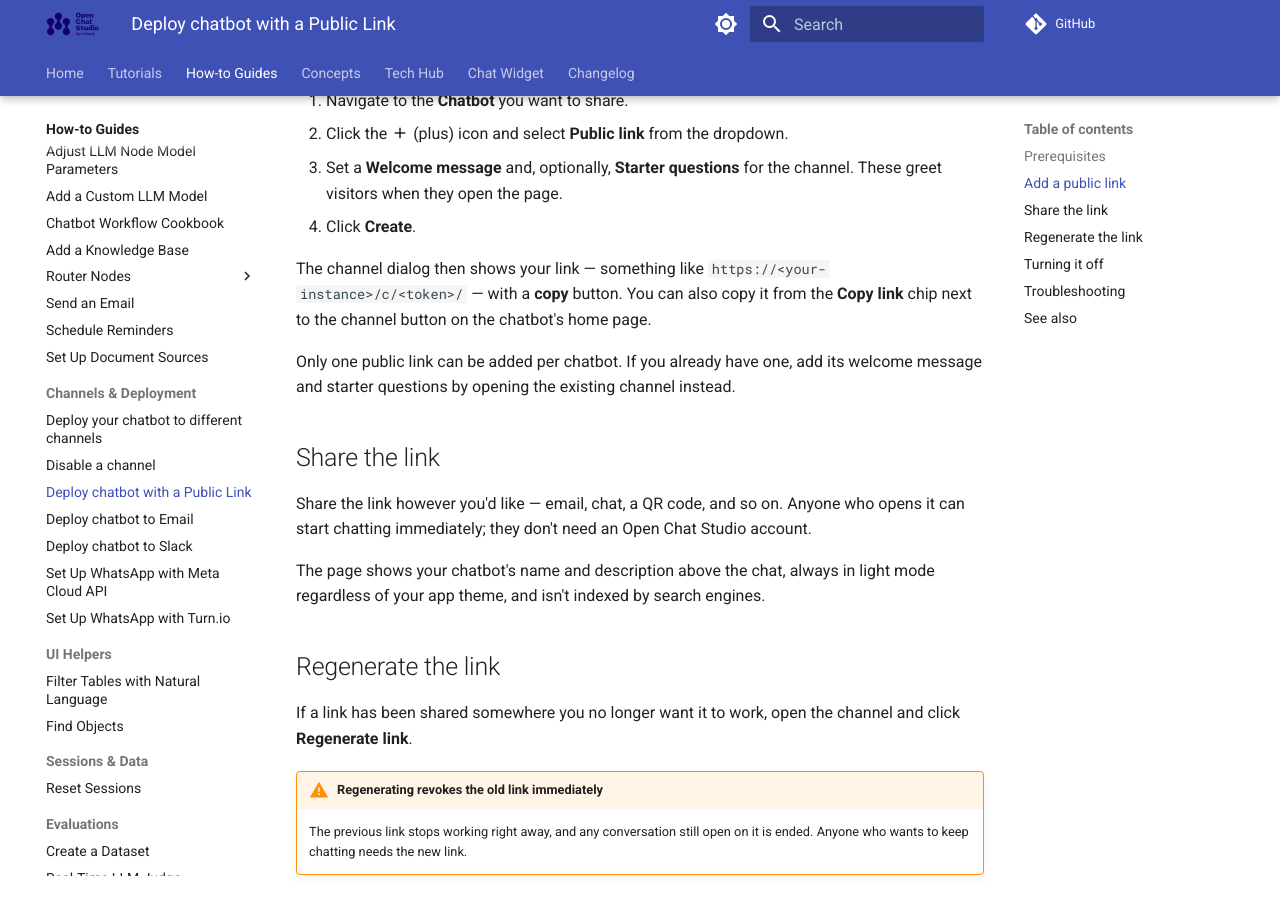
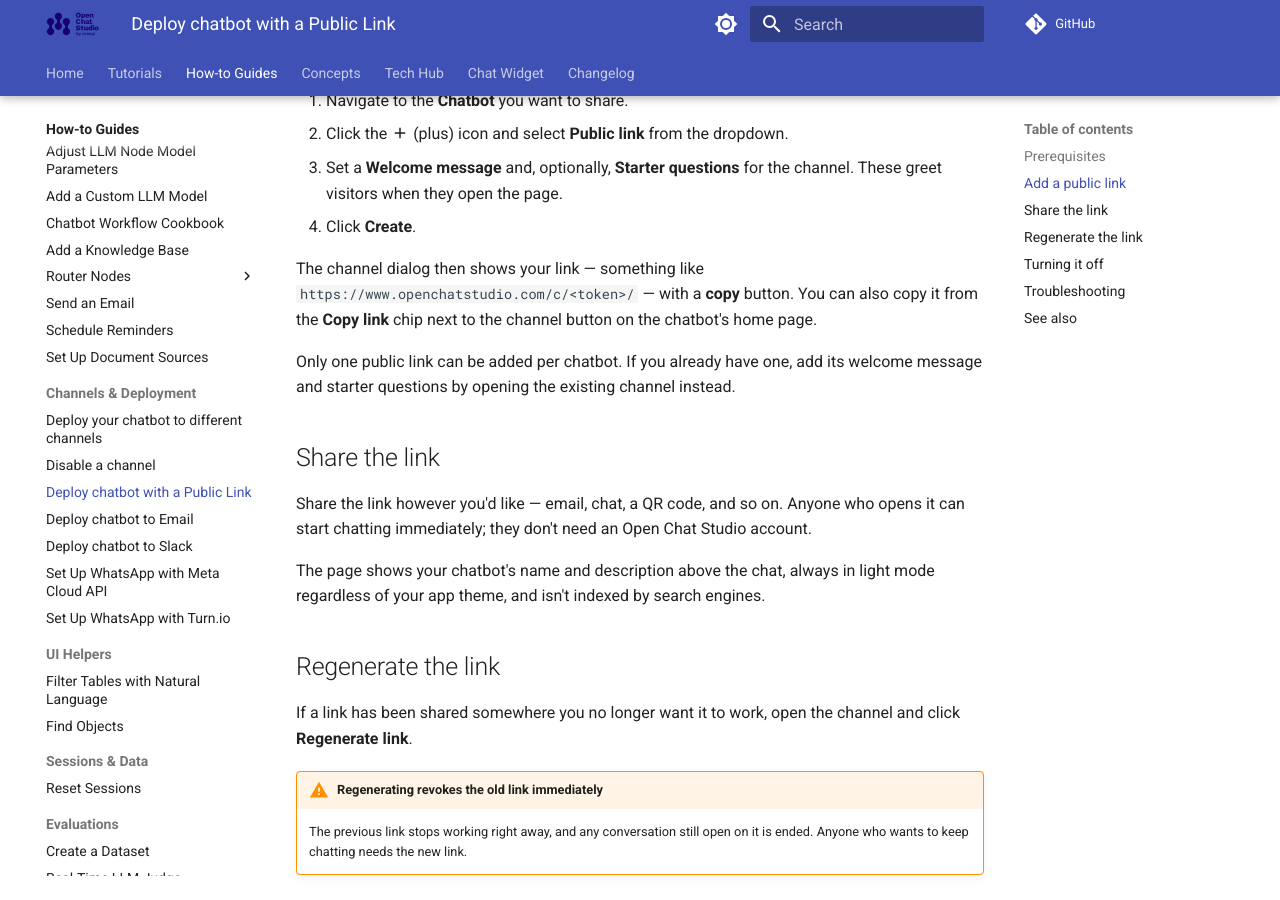
Before and after one commit to dimagi/open-chat-studio-docs, an MkDocs documentation site: the page built from docs/how-to/deploy_public_link_channel.md, in a window 1280 px wide and 900 px high, scrolled down 574 px. Built offline with MkDocs 1.6.1 and Material for MkDocs 9.7.7, drawn with Linux system fonts in a browser that asks for light colours; a script that is not in the unit is left out; comment, search, counter and statistics services are not loaded; some of the changed lines change nothing that is shown.

Commit message:
Apply suggestion from @snopoke

```diff
--- a/docs/how-to/deploy_public_link_channel.md
+++ b/docs/how-to/deploy_public_link_channel.md
@@ -16,7 +16,7 @@
 3. Set a **Welcome message** and, optionally, **Starter questions** for the channel. These greet visitors when they open the page.
 4. Click **Create**.
 
-The channel dialog then shows your link — something like `https://<your-instance>/c/<token>/` — with a **copy** button. You can also copy it from the **Copy link** chip next to the channel button on the chatbot's home page.
+The channel dialog then shows your link — something like `https://www.openchatstudio.com/c/<token>/` — with a **copy** button. You can also copy it from the **Copy link** chip next to the channel button on the chatbot's home page.
 
 Only one public link can be added per chatbot. If you already have one, add its welcome message and starter questions by opening the existing channel instead.
 
```
